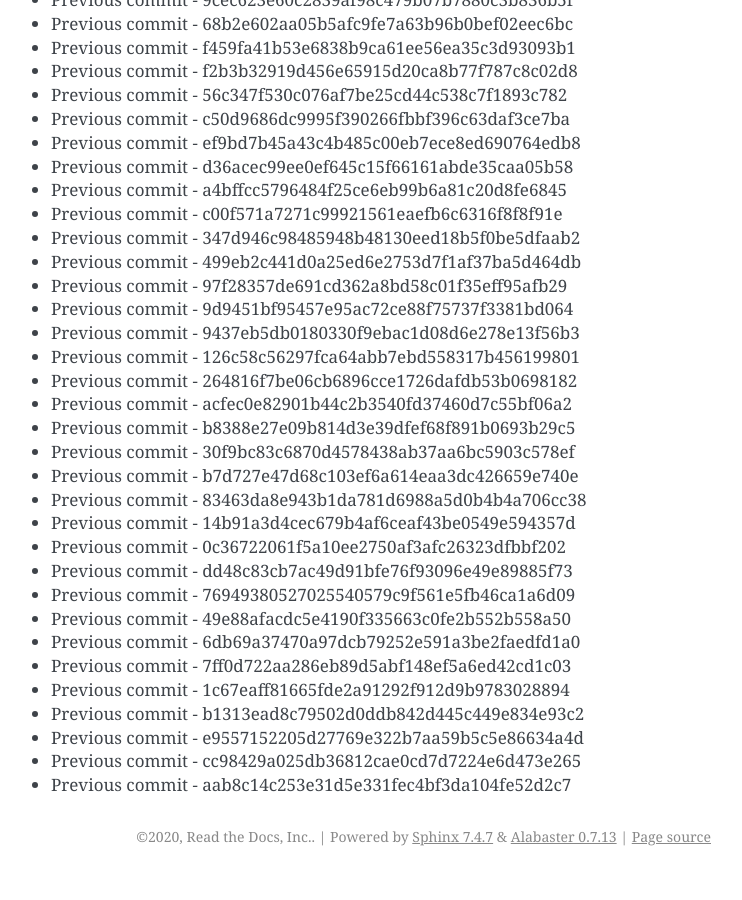
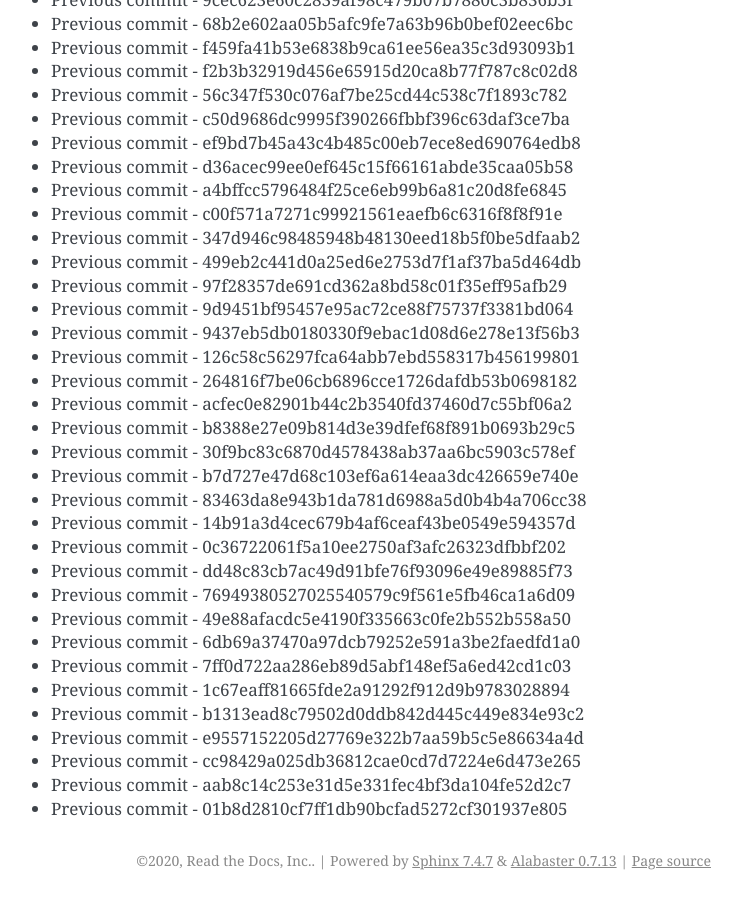
Before and after one commit to readthedocs/rtd-git-stresstest, a Sphinx documentation site: the page built from docs/updates.rst, in a window 1280 px wide and 900 px high, scrolled down 15838 px. Shown: the whole window, without its empty margins (399-1141 px from the left). Built offline with Sphinx 7.4.7, drawn with Linux system fonts in a browser that asks for light colours; before the commit the page ends 16714 px from its top, so only the background shows below that.

Commit message:
Generating commit from previous: 01b8d2810cf7ff1db90bcfad5272cf301937e805

```diff
--- a/docs/updates.rst
+++ b/docs/updates.rst
@@ -697,3 +697,4 @@ It can be tested for any performance characteristics.
 * Previous commit - e9557152205d27769e322b7aa59b5c5e86634a4d
 * Previous commit - cc98429a025db36812cae0cd7d7224e6d473e265
 * Previous commit - aab8c14c253e31d5e331fec4bf3da104fe52d2c7
+* Previous commit - 01b8d2810cf7ff1db90bcfad5272cf301937e805
```
